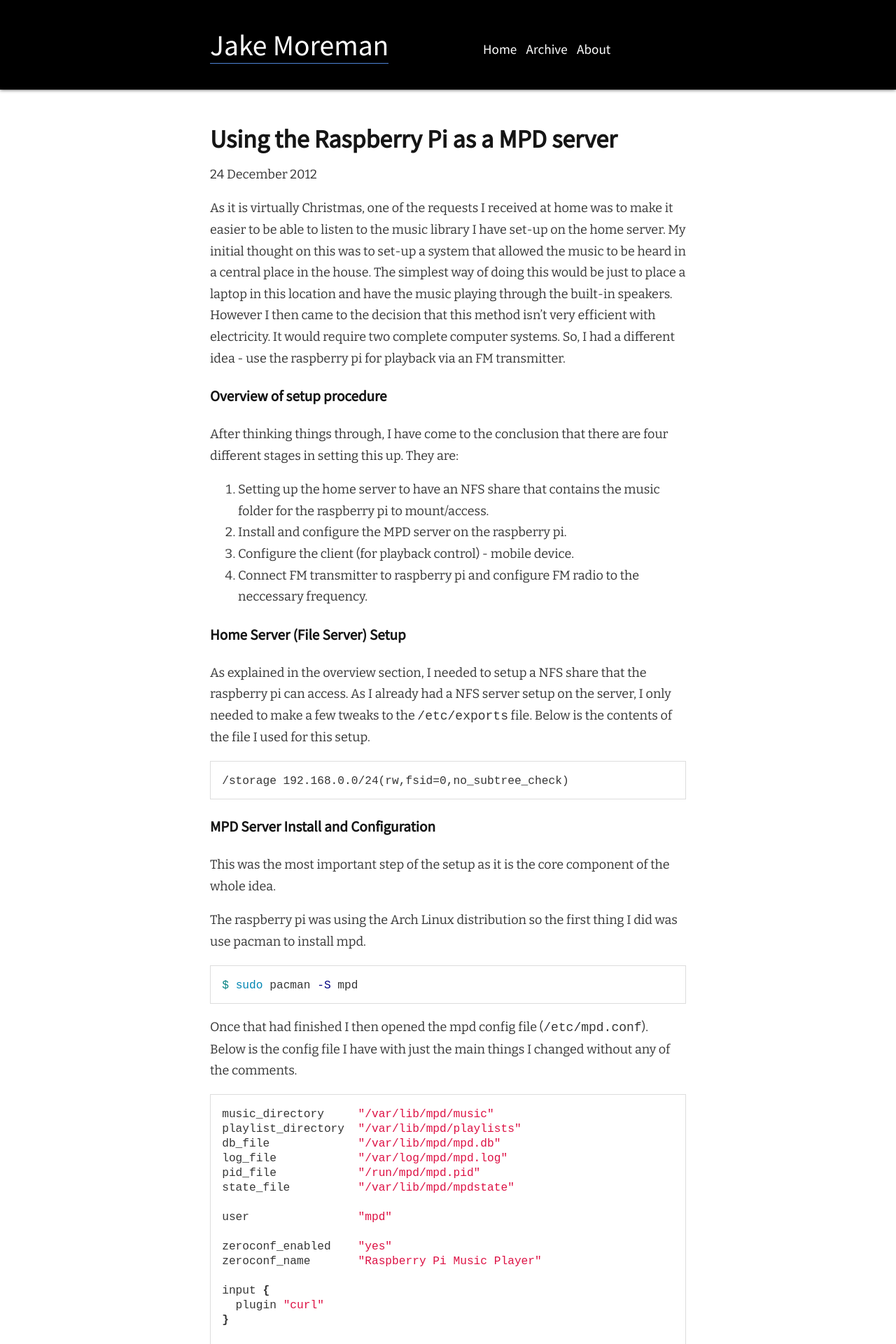
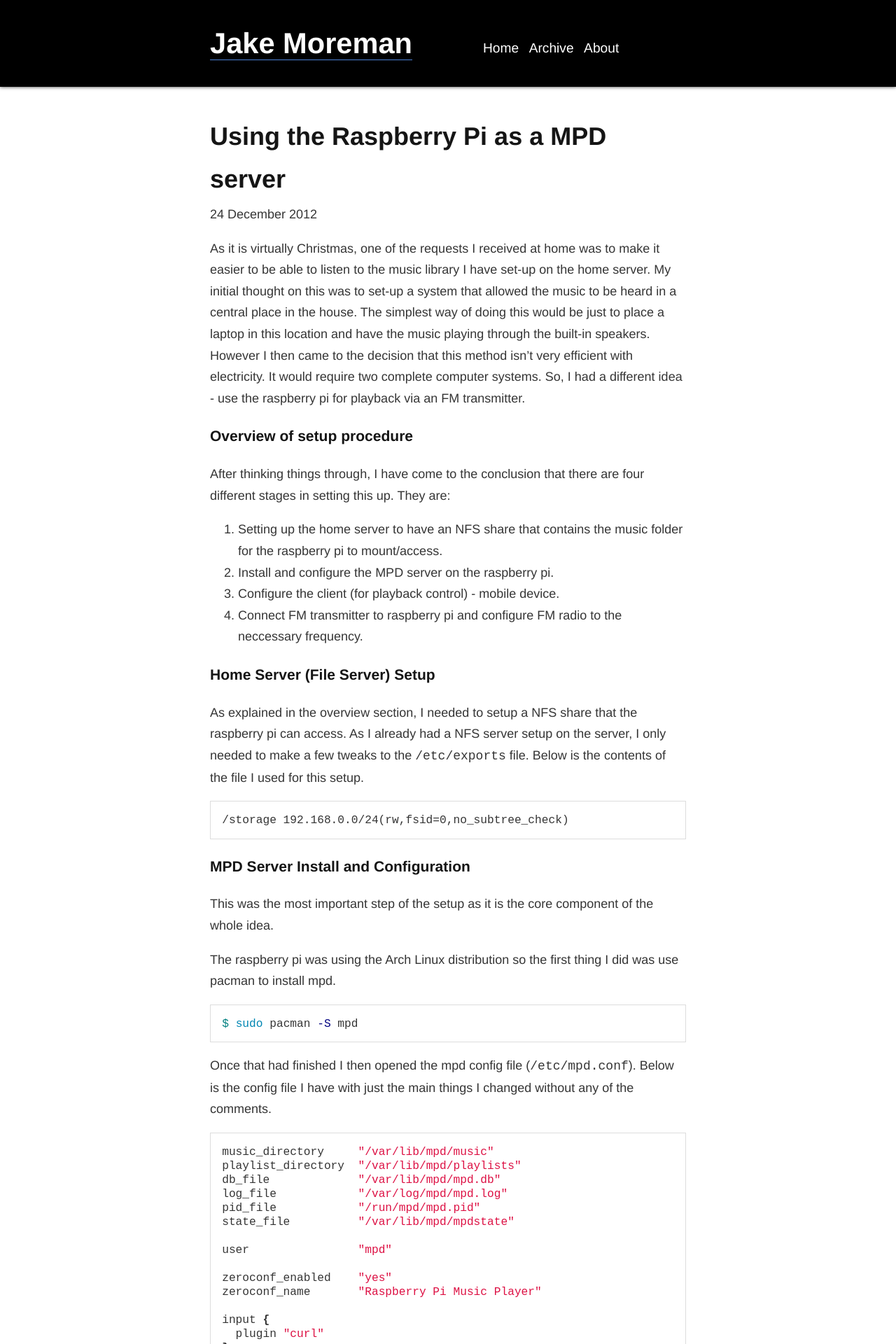
Before and after one commit to jake284773/jmoreman.github.io, a Jekyll site: the page built from _posts/2012-12-24-using-the-raspberry-pi-as-mpd-server.md, in a window 1280 px wide. Shown: the top 1920 px of the page at 70% size. Built offline with Jekyll 4.4.1, drawn with Linux system fonts in a browser that asks for light colours; nearby versions of some CDN libraries; Markdown is read by kramdown in place of the engine named in the settings.

Commit message:
Replace fonts with system ones
Replace all the custom fonts with ones that are installed with most operating systems. This should reduce the page load time.

- `pre` elements now use DejaVu Sans Mono, Menlo, Consolas instead.
- body and headings now use Helvetica, Arial, freesans...

```diff
--- a/css/main.css
+++ b/css/main.css
@@ -1,5 +1,5 @@
 body {
-    font: 16px "Bitter", Georgia, Times New Roman, serif;
+    font: 16px Helvetica, Arial, freesans, sans-serif;
     color: #333;
 }
 
@@ -40,11 +40,7 @@ nav li a:hover {
     color: #fff;
 }
 
-nav ul li {
-    font-family: "Source Sans Pro", Helvetica, Verdana, sans-serif;
-}
-
-header h1 { font: 2.6em "Source Sans Pro", Helvetica, Verdana, sans-serif; }
+header h1 { font-size: 2.6em; }
 
 header h1 a, header h1 a:hover {
     text-decoration: none;
@@ -73,10 +69,7 @@ a:hover {
     color: #333;
 }
 
-h2, h2 a, h3, h4, h5, h6 {
-    font-family: "Source Sans Pro", Helvetica, Verdana, sans-serif;
-    color: #151515;
-}
+h2, h2 a, h3, h4, h5, h6 { color: #151515; }
 
 article h2 {
     font-size: 2em;
@@ -134,7 +127,7 @@ ul#posts-archive {
 
 ul#posts-archive h3 {
   margin: 0;
-  font: 1.5em "Source Code Pro", Menlo, Courier New, monospace;
+  font: 1.5em 'DejaVu Sans Mono', 'Everson Mono', FreeMono, Menlo, Consolas, Terminal, monospace;
   color: #555;
 }
 
@@ -142,7 +135,7 @@ ul#posts-archive h4 { margin: 0 0 0 20px; font-size: 1.15em; }
 ul#posts-archive li { margin: -33px 0 33px 155px; }
 
 pre {
-  font: 0.9em "Source Code Pro", Menlo, Courier New, monospace;
+  font: 0.9em 'DejaVu Sans Mono', 'Everson Mono', FreeMono, Menlo, Consolas, Terminal, monospace;
   background: #eee;
   border: 1px solid #ddd;
   padding: 1em;
```
